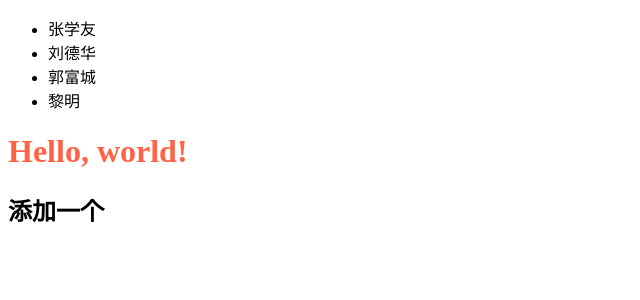
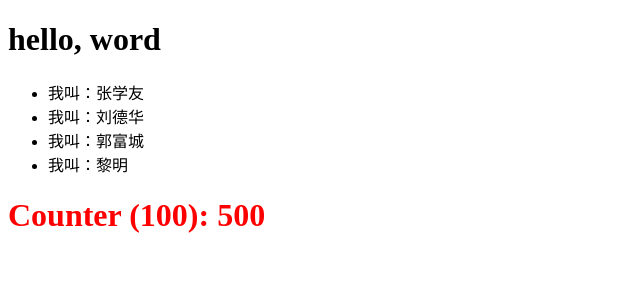
Before and after one commit to minooo/React-Study, a React app in the folder step-01/: page / in a window 1280 px wide. Shown: the top 300 px of the page, without its empty margins (0-640 px from the left). Built offline with nearby package versions, Linux system fonts and the light colour scheme.

Commit message:
step-01 完成 :blush:

```diff
--- a/step-01/index.html
+++ b/step-01/index.html
@@ -5,7 +5,7 @@
   <title>开发模式</title>
 </head>
 <body>
-<div id="app"></div>
-<script type="text/javascript" src="/bundle.js"></script>
+  <div id="app"></div>
+  <script type="text/javascript" src="/bundle.js"></script>
 </body>
 </html>
--- a/step-01/package.json
+++ b/step-01/package.json
@@ -32,6 +32,7 @@
     "express": "^4.14.0",
     "html-webpack-plugin": "^2.22.0",
     "react-hot-loader": "^3.0.0-beta.2",
+    "redbox-react": "^1.2.10",
     "rimraf": "^2.5.3",
     "webpack": "^1.13.1",
     "webpack-dev-middleware": "^1.6.1",
--- a/step-01/src/App.js
+++ b/step-01/src/App.js
@@ -1,8 +1,35 @@
+import 'babel-polyfill'
 import React, { Component } from 'react';
 
-export default class App extends Component {
+class Counter extends Component {
+  constructor(props) {
+    super(props);
+    this.state = { counter: 0 };
+    this.interval = setInterval(() => this.tick(), 1000);
+  }
+
+  tick() {
+    this.setState({
+      counter: this.state.counter + this.props.increment
+    });
+  }
+
+  componentWillUnmount() {
+    clearInterval(this.interval);
+  }
+
+  render() {
+    return (
+      <h1 style={{ color: this.props.myColor }}>
+        Counter ({this.props.increment}): {this.state.counter}
+      </h1>
+    );
+  }
+}
+
+class Lists extends Component {
   state = {
-    names: [
+    lists: [
       {name: '张学友'},
       {name: '刘德华'},
       {name: '郭富城'},
@@ -11,20 +38,26 @@ export default class App extends Component {
   };
 
   render() {
-    const {names} = this.state;
+    const {lists} = this.state;
+    return (
+      <ul>
+        {
+          lists.map((item, index) =>
+            <li key={index}>我叫：{item.name}</li>
+          )
+        }
+      </ul>
+    )
+  }
+}
+
+export default class App extends Component {
+  render() {
     return (
       <div>
-        <ul>
-          {
-            names.map((item, index) =>
-              <li key={index}>{item.name}</li>
-            )
-          }
-        </ul>
-        <h1 style={{ color: 'tomato' }}>
-          Hello, world!
-        </h1>
-        <h2>添加一个</h2>
+        <h1>hello, word</h1>
+        <Lists />
+        <Counter increment={100} myColor="red" />
       </div>
     );
   }
--- a/step-01/src/index.js
+++ b/step-01/src/index.js
@@ -1,11 +1,11 @@
 import 'babel-polyfill'
 import {AppContainer} from 'react-hot-loader';
 import React from 'react';
-import ReactDOM from 'react-dom';
-import App from './App';
+import {render} from 'react-dom'
+import App from './App';;
 
 const rootEl = document.getElementById('app');
-ReactDOM.render(
+render(
   <AppContainer>
     <App />
   </AppContainer>,
@@ -17,11 +17,23 @@ if (module.hot) {
     // If you use Webpack 2 in ES modules mode, you can
     // use <App /> here rather than require() a <NextApp />.
     const NextApp = require('./App').default;
-    ReactDOM.render(
-      <AppContainer>
-        <NextApp />
-      </AppContainer>,
-      rootEl
-    );
+    const RedBox = require('redbox-react').default;
+    try {
+      render(
+        <AppContainer>
+          <NextApp />
+        </AppContainer>,
+        rootEl
+      )
+    } catch (e) {
+      render(
+        <RedBox error={e}>
+          <AppContainer>
+            <NextApp />
+          </AppContainer>
+        </RedBox>,
+        rootEl
+      )
+    }
   });
 }
```
Also changed, not shown: step-01/.babelrc, 1 other file (tests, documents, lock files or other folders).
